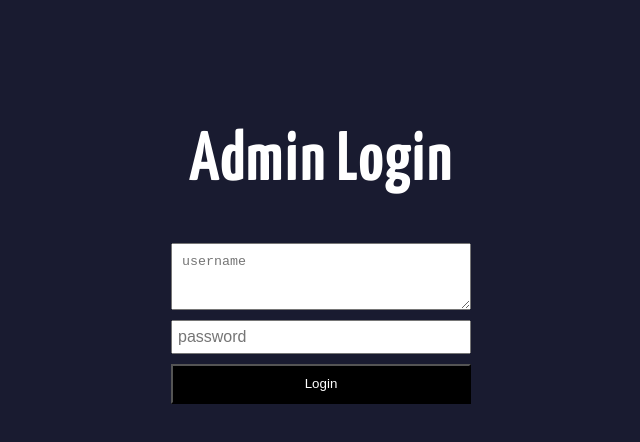
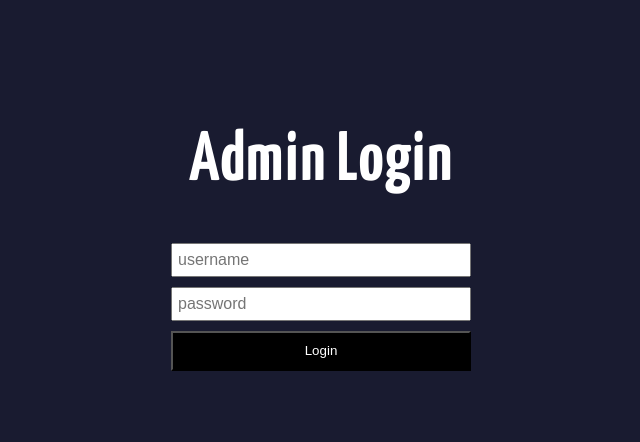
Before and after one commit to asabogal/2020-kon-tiki, a Next.js app: page /admin in a window 1280 px wide. Shown: the top 442 px of the page, without its empty margins (319-959 px from the left). Built offline with nearby package versions, Linux system fonts and the light colour scheme.

Commit message:
add input validation logic with useInputControl hook

```diff
--- a/components/admin/Login.js
+++ b/components/admin/Login.js
@@ -1,11 +1,11 @@
 import useInputControl from '../../hooks/useInputControl';
 import useSubmitForm from '../../hooks/useSubmitForm';
 import styled from 'styled-components';
-import {Input, SubmitButton} from '../utils/Forms';
+import {Input, SubmitButton, Error} from '../utils/Forms';
 
 const Login = () => {
 
-  const [userInput, handleChange, reset] = useInputControl();
+  const [userInput, handleChange, reset, inputErrors, validateInput] = useInputControl();
   const [submitForm] = useSubmitForm(userInput);
 
   const handleSubmit = (e) => {
@@ -18,20 +18,27 @@ const Login = () => {
     <FormContainer>
       <h1>Admin Login</h1>
       <form onSubmit={handleSubmit}>
+
       <Input
         placeholder="username"
-        type="textarea"
+        type="text"
         name="username"
         value={userInput.value}
         onChange={handleChange}
+        onBlur={validateInput}
+        isValid={!inputErrors.username ? true : inputErrors.username.isValid}
       />
+      {inputErrors.username && <Error>{inputErrors.username.errors}</Error>}
       <Input
         placeholder="password"
         type="password"
         name="password"
         value={userInput.value}
         onChange={handleChange}
+        onBlur={validateInput}
+        isValid={!inputErrors.password ? true : inputErrors.password.isValid}
       />
+      {inputErrors.password && <Error>{inputErrors.password.errors}</Error>}
       <SubmitButton label='Login'/>
       </form>
     </FormContainer>
```
